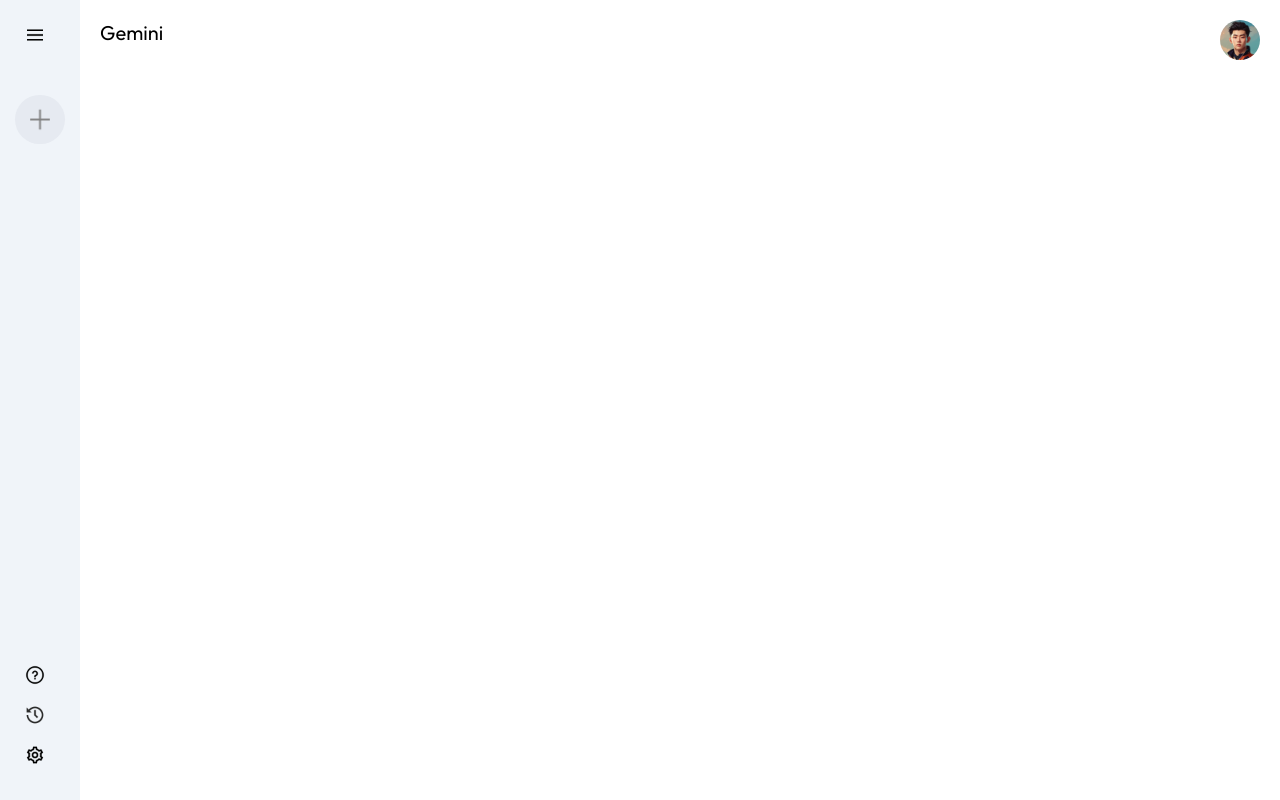
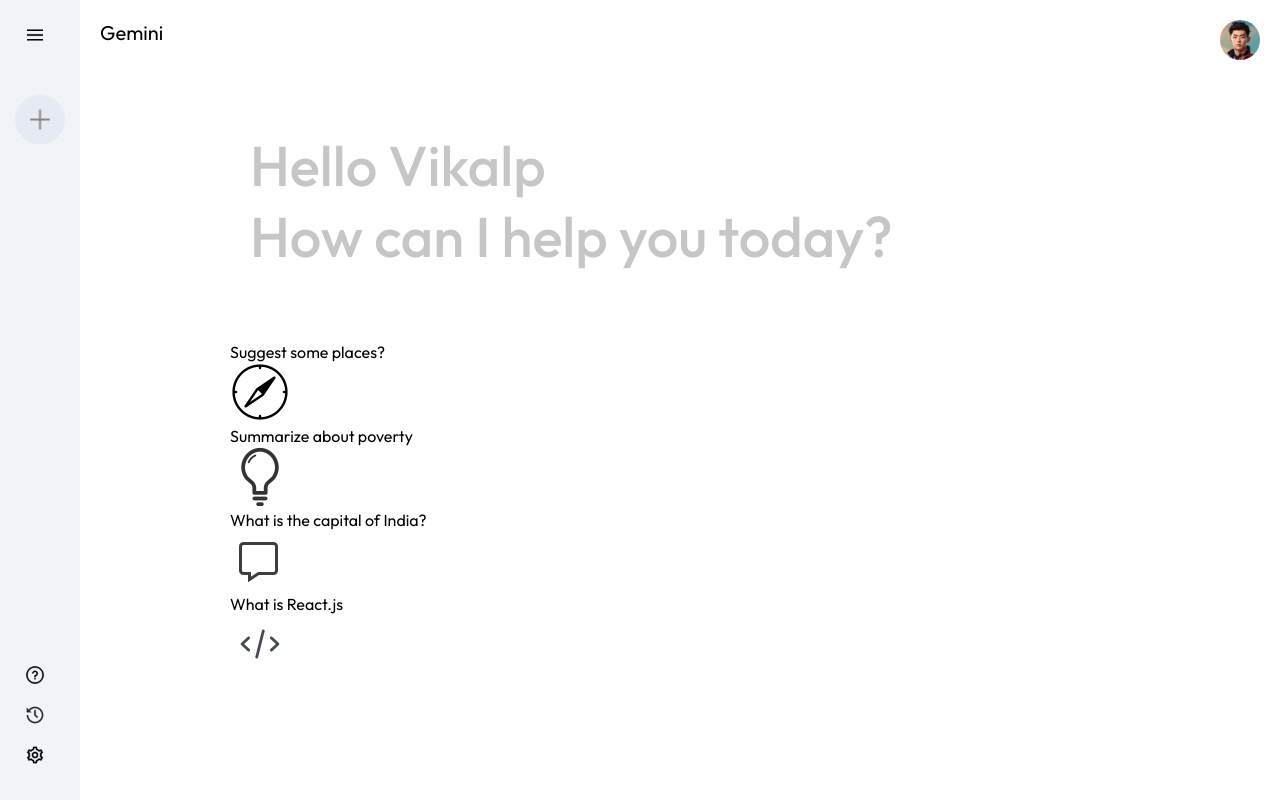
Before and after one commit to VikalpNag/React-Dev-Repo, a React (Vite) app in the folder Gemini Clone/Gemini clone/: page / in a window 1280 px wide. Built offline with nearby package versions, Linux system fonts and the light colour scheme.

Commit message:
Message and Card ui

```diff
--- a/Gemini Clone/Gemini clone/src/Componets/Main/Mainbar.css
+++ b/Gemini Clone/Gemini clone/src/Componets/Main/Mainbar.css
@@ -22,3 +22,16 @@
   border-radius: 50%;
   cursor: pointer;
 }
+
+.main-container {
+  max-width: 900px;
+  margin: auto;
+}
+
+.main .greet {
+  margin: 50px 0px;
+  font-size: 56px;
+  color: #c4c7c5;
+  font-weight: 500;
+  padding: 20px;
+}
--- a/Gemini Clone/Gemini clone/src/Componets/Main/Mainbar.jsx
+++ b/Gemini Clone/Gemini clone/src/Componets/Main/Mainbar.jsx
@@ -9,6 +9,32 @@
         <p>Gemini</p>
         <img src={assets.user_icon} alt="" />
       </div>
+      <div className="main-container">
+        <div className="greet">
+          <p>
+            <span>Hello Vikalp</span>
+          </p>
+          <p>How can I help you today?</p>
+        </div>
+        <div className="cards">
+          <div className="card">
+            <p>Suggest some places?</p>
+            <img src={assets.compass_icon} alt="question" />
+          </div>
+          <div className="card">
+            <p>Summarize about poverty</p>
+            <img src={assets.bulb_icon} alt="question" />
+          </div>
+          <div className="card">
+            <p>What is the capital of India?</p>
+            <img src={assets.message_icon} alt="question" />
+          </div>
+          <div className="card">
+            <p>What is React.js</p>
+            <img src={assets.code_icon} alt="question" />
+          </div>
+        </div>
+      </div>
     </div>
   );
 };
```
